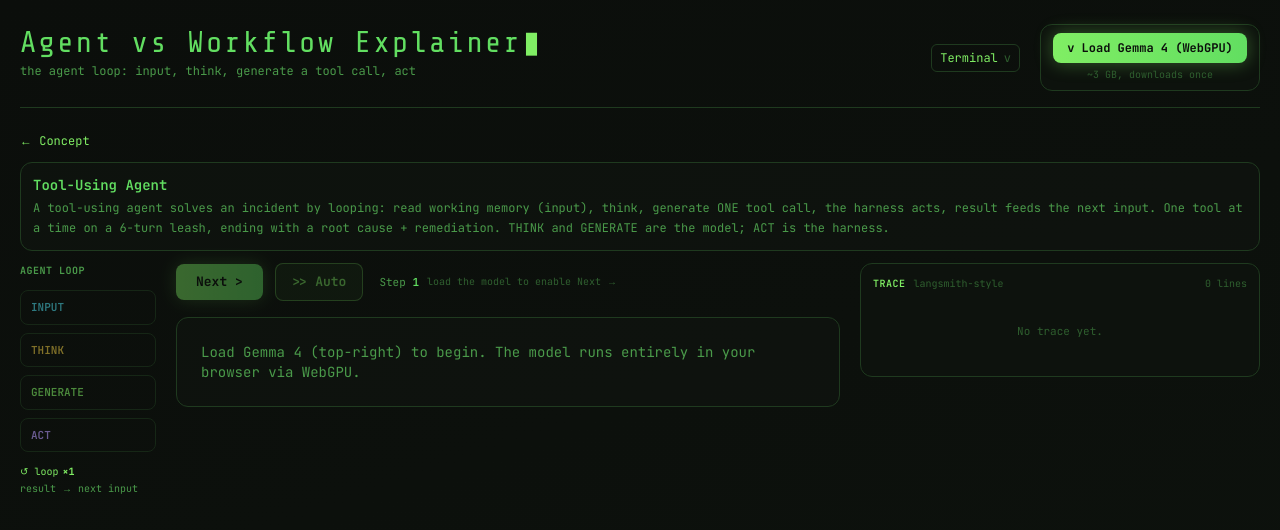
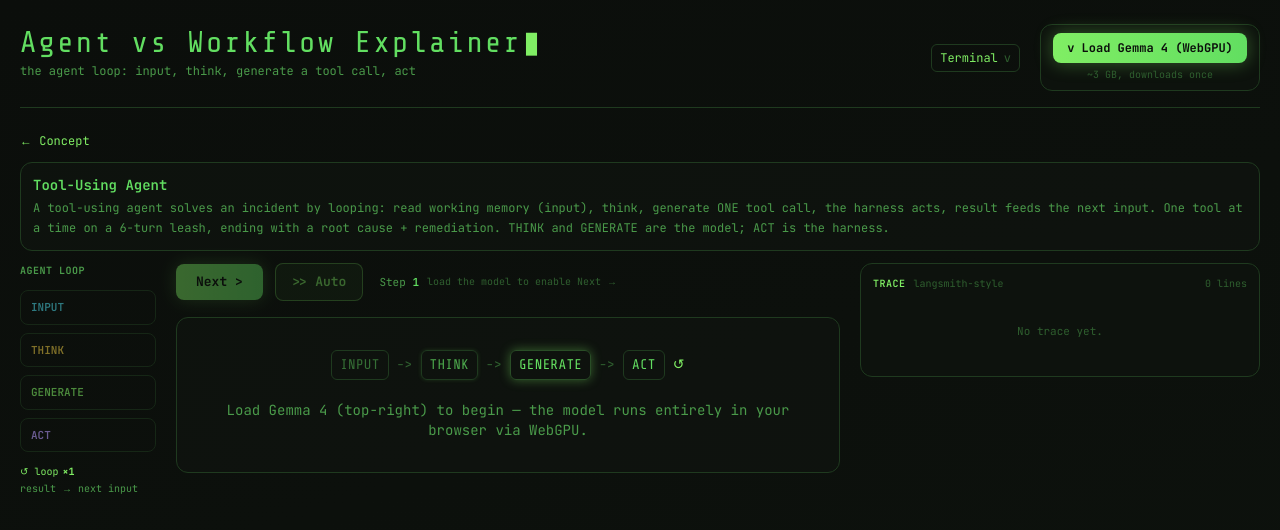
Before and after one commit to tdu-naifen/AgentVisualization, a Next.js app in the folder web/: page / in a window 1280 px wide. Both pictures are taken after a click on the button 446 px from the left and 442 px from the top of the page. Shown: the top 530 px of the page. Built offline with nearby package versions, Linux system fonts and the light colour scheme.

Commit message:
feat(ui): animated empty-state loop diagram
Co-Authored-By: Claude <noreply@anthropic.com>

```diff
--- a/web/src/app/page.tsx
+++ b/web/src/app/page.tsx
@@ -551,13 +551,31 @@ function registerStepNode(
 }
 
 function EmptyHint({ ready }: { ready: boolean }) {
+  const nodes = ['INPUT', 'THINK', 'GENERATE', 'ACT'];
   return (
-    <div className="rounded-xl border border-line bg-bg-panel/60 p-6 text-sm text-ink-dim">
-      {ready ? (
-        <>Press <span className="font-semibold text-decide">Next ▸</span> to advance the agent one step.</>
-      ) : (
-        <>Load Gemma 4 (top-right) to begin. The model runs entirely in your browser via WebGPU.</>
-      )}
+    <div className="flex flex-col items-center gap-5 rounded-xl border border-line bg-bg-panel/60 p-8 text-center">
+      {/* animated ASCII loop — sells the concept before the model loads */}
+      <div className="flex flex-wrap items-center justify-center gap-2 font-display text-sm tracking-wide">
+        {nodes.map((n, i) => (
+          <span key={n} className="flex items-center gap-2">
+            <span
+              className="rounded-md border border-line px-2 py-1 text-ink-base"
+              style={{ animation: `empty-glow 4s ${i}s infinite` }}
+            >
+              {n}
+            </span>
+            {i < nodes.length - 1 && <span className="text-ink-faint">{'->'}</span>}
+          </span>
+        ))}
+        <span className="text-decide">{'↺'}</span>
+      </div>
+      <div className="text-sm text-ink-dim">
+        {ready ? (
+          <>Press <span className="font-semibold text-decide">Next &gt;</span> to advance one phase.</>
+        ) : (
+          <>Load Gemma 4 (top-right) to begin — the model runs entirely in your browser via WebGPU.</>
+        )}
+      </div>
     </div>
   );
 }
--- a/web/src/styles/globals.css
+++ b/web/src/styles/globals.css
@@ -89,3 +89,10 @@ body {
 /* Rail traveling pulse: a light sweep crosses the active node left→right. */
 .rail-pulse { animation: rail-sweep 1.4s linear infinite; }
 @keyframes rail-sweep { 0% { transform: translateX(-2rem); } 100% { transform: translateX(9rem); } }
+
+/* Empty-state: each node lights in sequence to demo the loop pre-load. */
+@keyframes empty-glow {
+  0%,100% { border-color: rgb(var(--line)); color: rgb(var(--ink-faint)); }
+  12% { border-color: rgb(var(--decide)); color: rgb(var(--decide)); box-shadow: 0 0 12px rgb(var(--decide)/.4); }
+  25% { border-color: rgb(var(--line)); color: rgb(var(--ink-base)); }
+}
```
